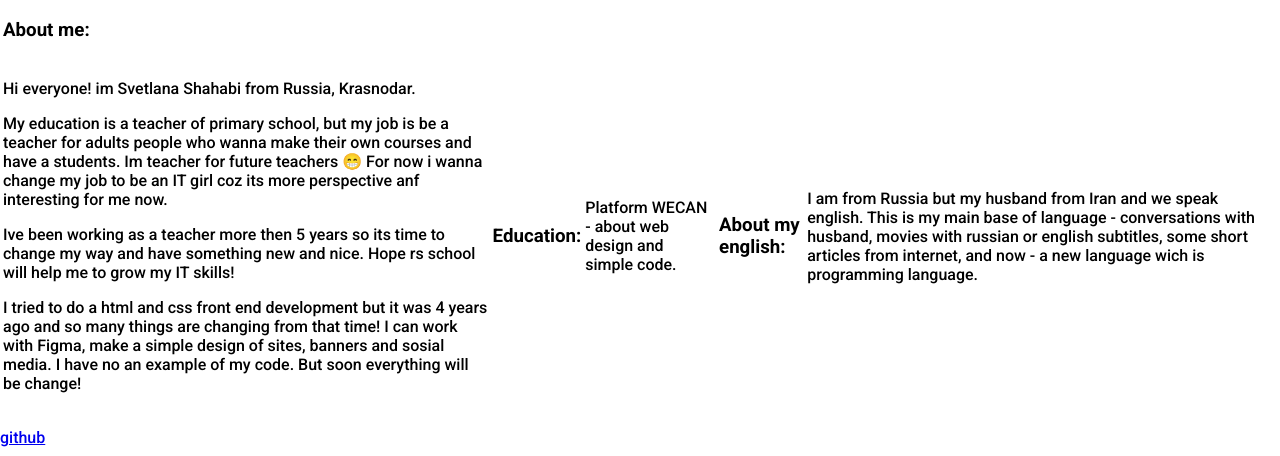
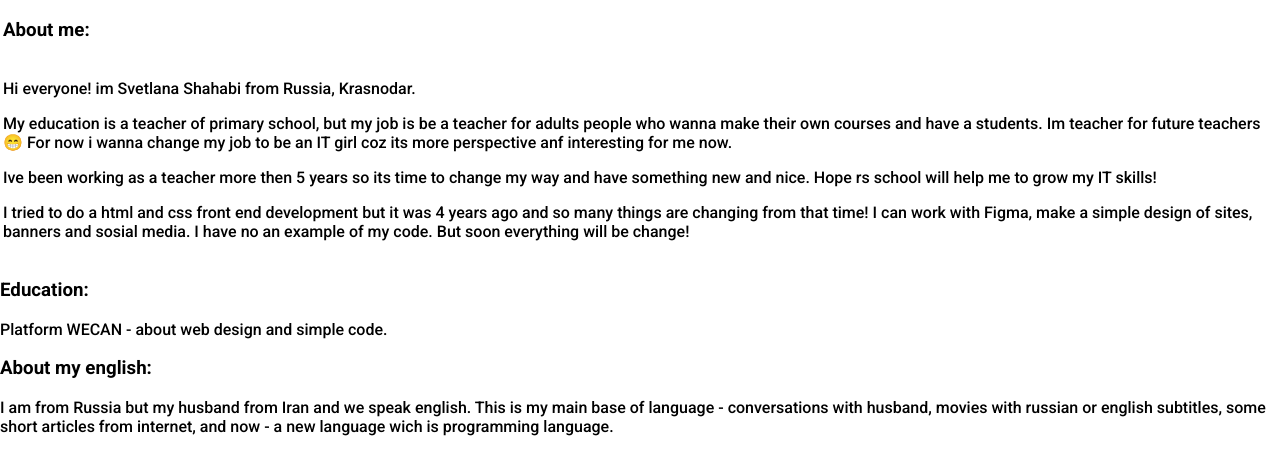
Before and after one commit to lanashahabi/rsschool-cv, a plain HTML site: page index.html in a window 1280 px wide. Shown: the part 344-800 px from the top of the page. Drawn offline with Linux system fonts and the light colour scheme; grey boxes are pictures that could not be loaded.

Commit message:
Update index.html

```diff
--- a/index.html
+++ b/index.html
@@ -36,20 +36,11 @@
             <p>Ive been working as a teacher more then 5 years so its time to change my way and have something new and nice. Hope rs school will help me to grow my IT skills!</p>
             <p>I tried to do a html and css front end development but it was 4 years ago and so many things are changing from that time! I can work with Figma, make a simple design of sites, banners and sosial media. I have no an example of my code. But soon everything will be change!</p>
         </td>
-        <td>
-            <h3 class="education">Education:</h3>
-        </td>
-        <td>
-            <p>Platform WECAN - about web design and simple code.</p>
-        </td>
-        <td>
-            <h3>About my english:</h3>
-        </td>
-        <td>
-            <p>I am from Russia but my husband from Iran and we speak english. This is my main base of language - conversations with husband, movies with russian or english subtitles, some short articles from internet, and now - a new language wich is programming language.</p>
-        </td>
-    </tr>
 </table>
+    <h3 class="education">Education:</h3>
+    <p>Platform WECAN - about web design and simple code.</p>
+    <h3>About my english:</h3>
+    <p>I am from Russia but my husband from Iran and we speak english. This is my main base of language - conversations with husband, movies with russian or english subtitles, some short articles from internet, and now - a new language wich is programming language.</p>
 </main>
 <footer>
     <p><a href="https://github.com/lanashahabi/rsschool-cv" target="_blank">github</a></p>
```
